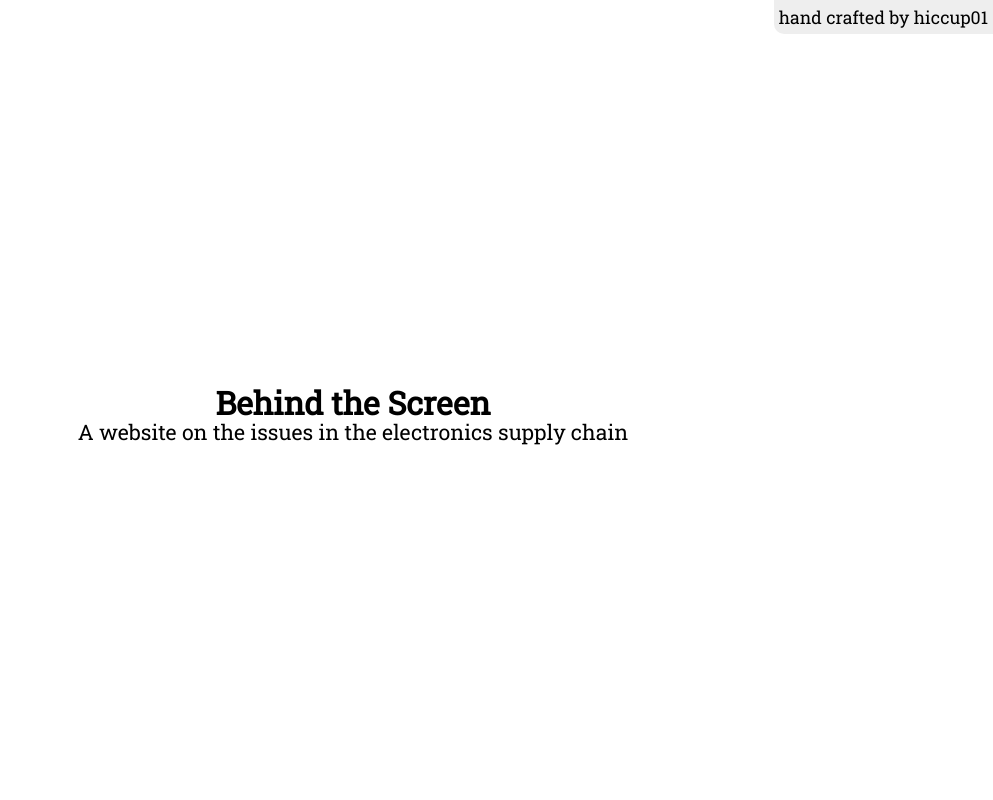
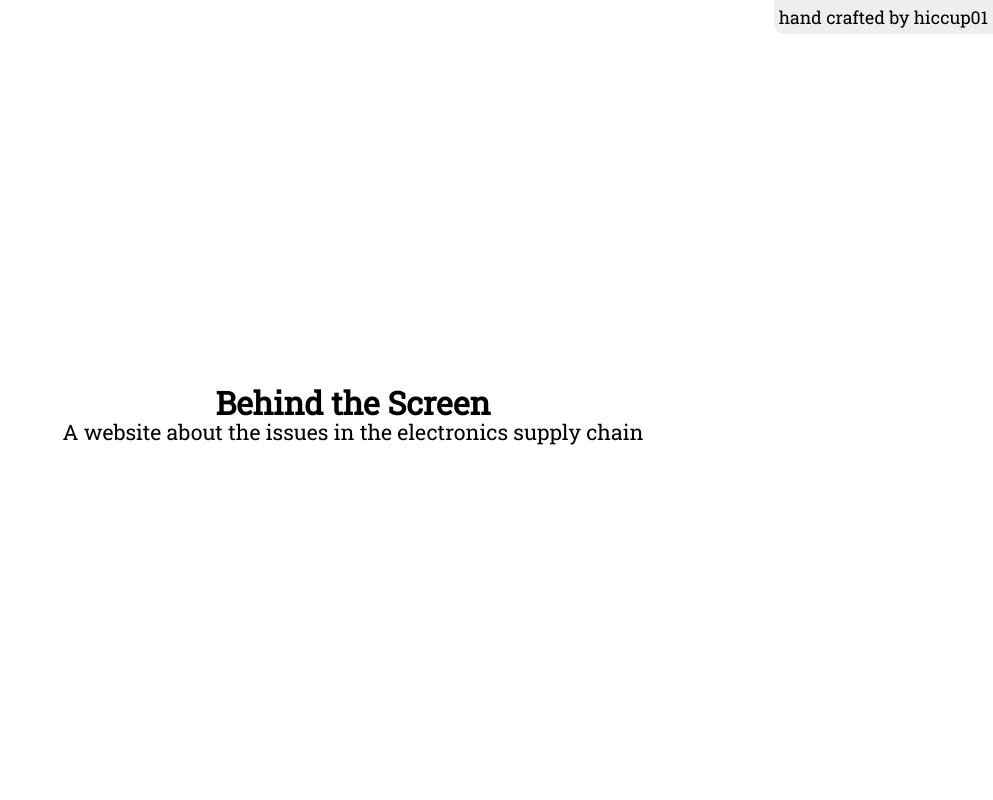
Before and after one commit to hiccup01/behind-the-screen, a website: page index.html in a window 1280 px wide. Shown: the top 800 px of the page, without its empty margins (287-1280 px from the left). Drawn offline with Linux system fonts and the light colour scheme.

Commit message:
Fix spelling

```diff
--- a/index.html
+++ b/index.html
@@ -12,7 +12,7 @@
 		</div>
 		<div id="title">
 			<h2 id="title-text">Behind the Screen</h2>
-			<span>A website on the issues in the electronics supply chain</span>
+			<span>A website about the issues in the electronics supply chain</span>
 		</div>
 		<div class="content-box" id="content-box-1">
 			<div class="content">
```
